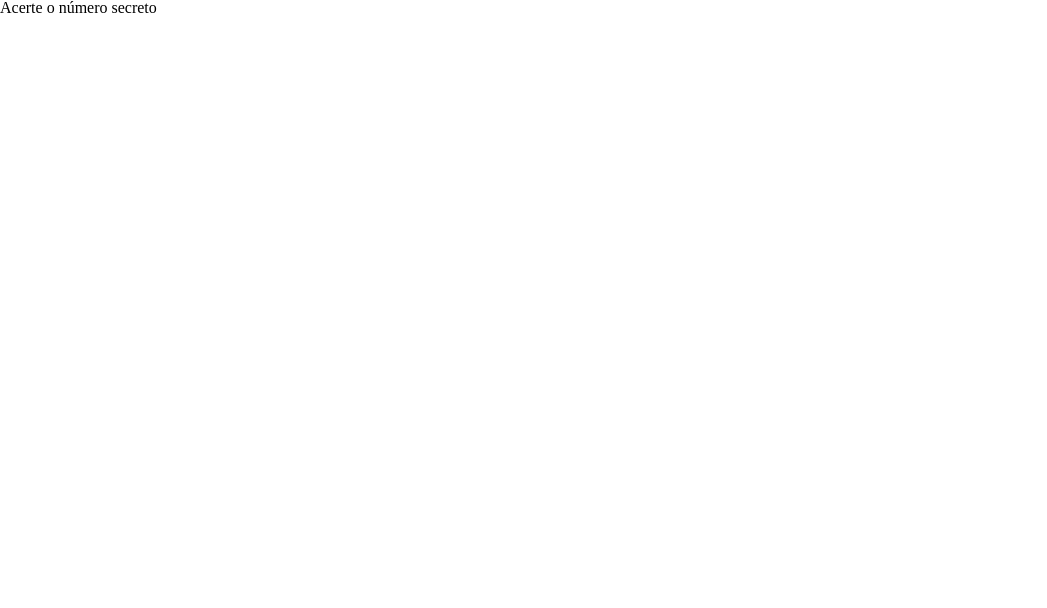
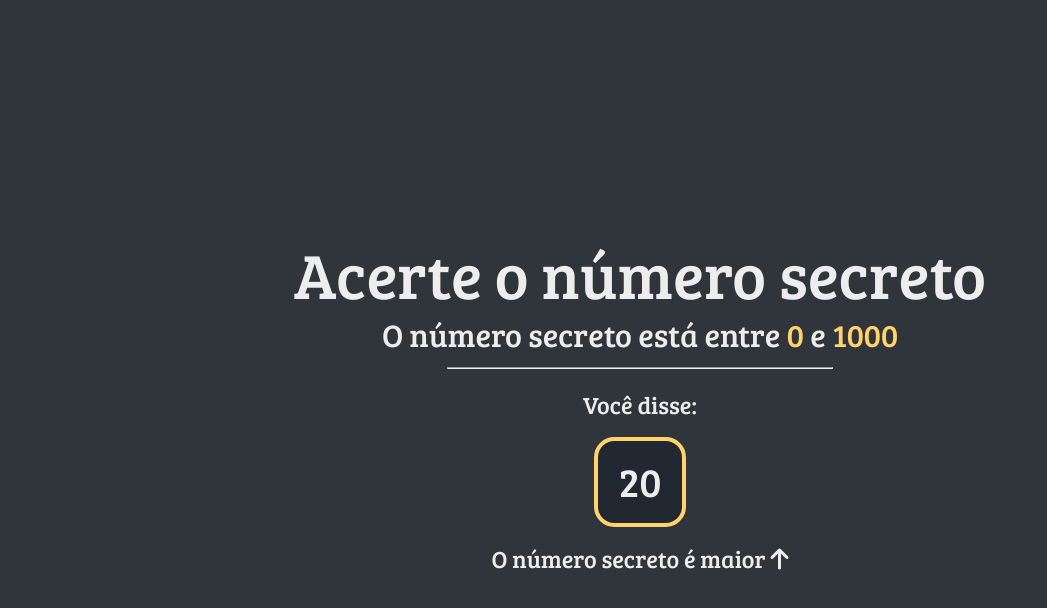
Before and after one commit to Chufretalas/web_speech_guessing_game_-pt-br-, a plain HTML site: page public/index.html in a window 1280 px wide. Shown: the whole page, without its empty margins (0-1047 px from the left). Drawn offline with Linux system fonts and the light colour scheme.

Commit message:
page layout and style done

```diff
--- a/public/index.html
+++ b/public/index.html
@@ -5,6 +5,9 @@
         <meta charset="UTF-8">
         <meta http-equiv="X-UA-Compatible" content="IE=edge">
         <meta name="viewport" content="width=device-width, initial-scale=1.0">
+        <link rel="stylesheet" href="https://cdnjs.cloudflare.com/ajax/libs/font-awesome/6.1.2/css/all.min.css"
+            integrity="sha512-1sCRPdkRXhBV2PBLUdRb4tMg1w2YPf37qatUFeS7zlBy7jJI8Lf4VHwWfZZfpXtYSLy85pkm9GaYVYMfw5BC1A=="
+            crossorigin="anonymous" referrerpolicy="no-referrer" />
         <link rel="stylesheet" href="reset.css">
         <link rel="stylesheet" href="style.css">
         <title>Número secreto</title>
@@ -12,6 +15,13 @@
 
     <body>
         <h1>Acerte o número secreto</h1>
+        <h3>O número secreto está entre <span id="menor-valor" class="accent-text"></span> e <span id="maior-valor" class="accent-text"></span></h3>
+        <hr class="separador">
+        <div id="chute" class="mensagem">
+            <div>Você disse:</div>
+            <span class="box">20</span>
+            <div>O número secreto é maior <i class="fa-solid fa-arrow-up"></i></div>
+        </div>
         <script src="../src/js/index.js"></script>
     </body>
 
--- a/public/style.css
+++ b/public/style.css
@@ -0,0 +1,57 @@
+@import url('https://fonts.googleapis.com/css2?family=Bree+Serif&display=swap');
+
+/* color pallet -> https://colorhunt.co/palette/222831393e46ffd369eeeeee */
+
+:root {
+    --font-family: 'Bree Serif', serif;
+    --bg-color: #30343b;
+    --on-bg-color: #222831;
+    --accent-color: #FFD369;
+    --primary-color: #ededed;
+}
+
+body {
+    background-color: var(--bg-color);
+    color: var(--primary-color);
+    font-family: var(--font-family);
+    min-height: 100vh;
+    display: flex;
+    flex-direction: column;
+    align-items: center;
+    justify-content: center;
+    text-align: center;
+}
+
+h1 {
+    font-size: 4em;
+    margin: 0.2em 0;
+}
+
+h3 {
+    font-size: 2em;
+}
+
+.separador {
+    width: 30vw;
+    margin-top: 1em;
+    margin-bottom: 1.5em;
+}
+
+.mensagem {
+    font-size: 1.5em;
+}
+
+.box {
+    background-color: var(--on-bg-color);
+    border: 4px solid var(--accent-color);
+    border-radius: 0.5em;
+    display: inline-block;
+    margin: 0.5em;
+    padding: 0.5em;
+    font-size: 1.7em;
+    hoi
+}
+
+.accent-text {
+    color: var(--accent-color);
+}
--- a/src/js/index.js
+++ b/src/js/index.js
@@ -1,2 +1,7 @@
 "use strict";
-console.log("helloooooo1111");
+const menorValor = 0;
+const maiorValor = 1000;
+const menorSpan = document.getElementById("menor-valor");
+const maiorSpan = document.getElementById("maior-valor");
+menorSpan.innerText = menorValor.toString();
+maiorSpan.innerText = maiorValor.toString();
```
Also changed, not shown: src/ts/index.ts (+8 -1 lines).
